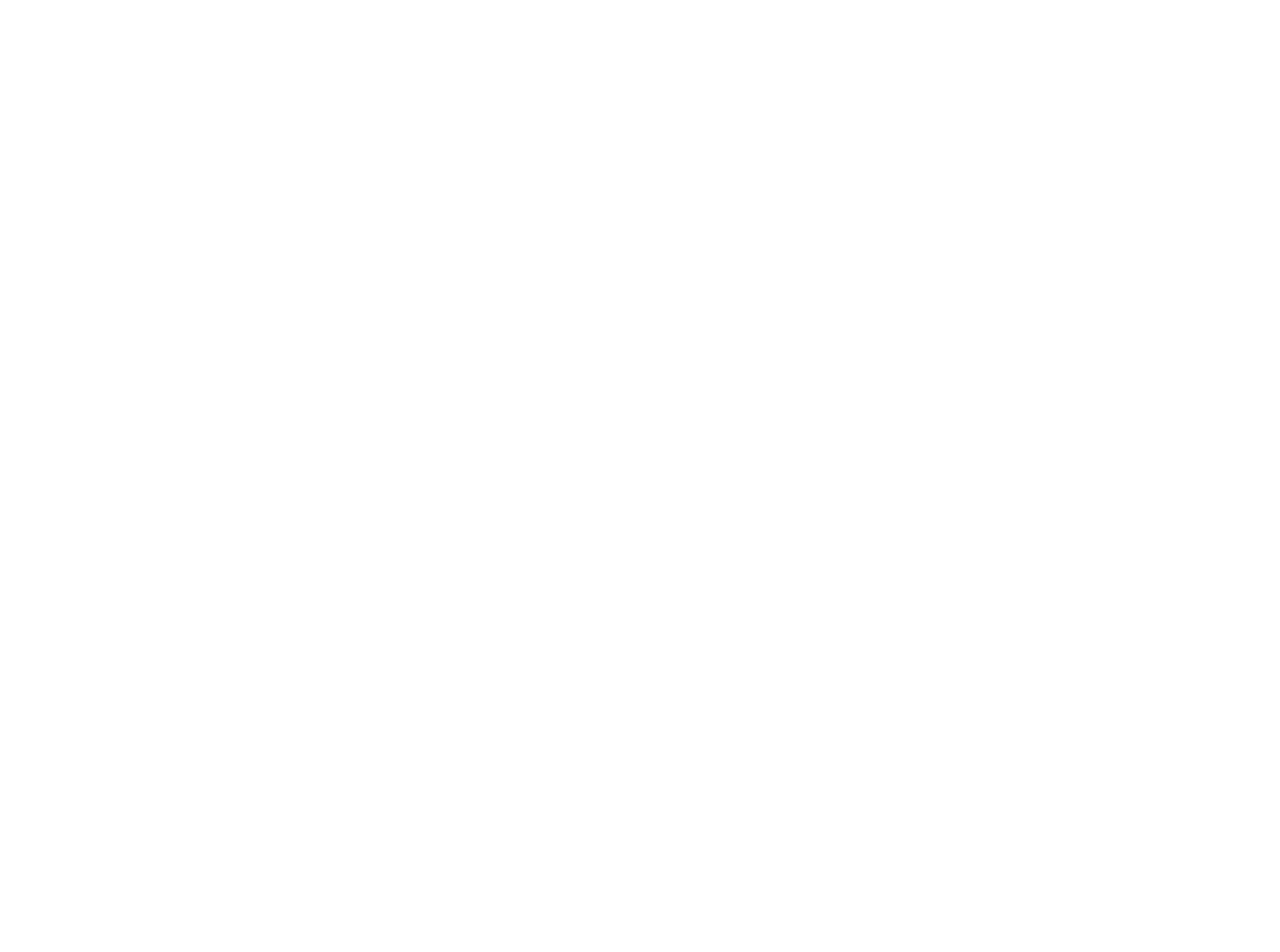
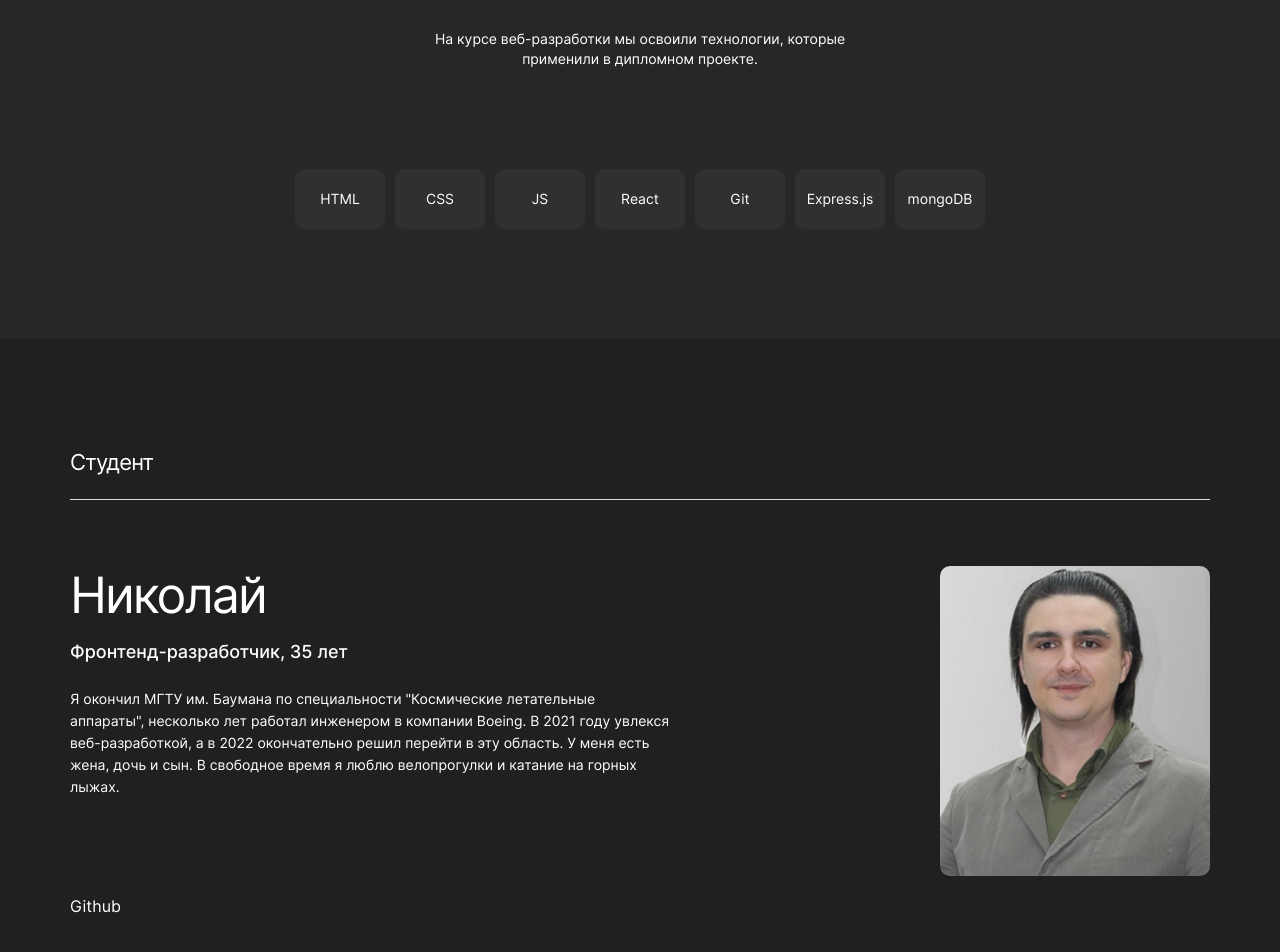
Before and after one commit to NikolayKrishtopa/movies-explorer-frontend, a React (Create React App) app: page / in a window 1280 px wide. Shown: the part 1576-2528 px from the top of the page. Before the commit the page ends 1277 px from the top, so only its background shows below. Built offline with nearby package versions, Linux system fonts and the light colour scheme.

Commit message:
feat/start about-me

```diff
--- a/src/commonStylles/commonStyles.scss
+++ b/src/commonStylles/commonStyles.scss
@@ -3,16 +3,15 @@
   padding: 110px 70px;
   display: flex;
   flex-direction: column;
-  justify-content: flex-start;
   @media (max-width: 800px) {
-    padding: 0 50px;
+    padding: 90px 50px;
   }
   @media (max-width: 500px) {
-    padding: 0 18px;
+    padding: 70px 18px;
   }
 }
 
-%section-title {
+%section-text-accent {
   margin: 0;
   padding: 0;
   font-size: 50px;
@@ -21,13 +20,16 @@
   letter-spacing: -0.04em;
 }
 
-%section-subtitle {
+%section-title {
   margin: 0;
   padding: 0;
+  width: 100%;
   font-size: 22px;
   font-weight: 400;
   line-height: 1.23;
   letter-spacing: -0.04em;
+  padding: 0 0 23px;
+  border-bottom: 1px solid #dadada;
 }
 
 %content-text {
@@ -35,10 +37,13 @@
   padding: 0;
   font-size: 14px;
   font-weight: 400;
-  line-height: 1.43;
   letter-spacing: 0em;
 }
 
 $content-bg-color_light: #272727;
 
 $content-bg-color_dark: #202020;
+
+$section-tile-bkg: #303030;
+
+$green-solid: #3ddc84;
--- /dev/null
+++ b/src/components/AboutMe/AboutMe.jsx
@@ -0,0 +1,33 @@
+import userPhoto from "../../images/photo.png";
+
+export default function AboutMe() {
+  return (
+    <section className="about-me">
+      <h2 className="about-me__heading">Студент</h2>
+      <div className="about-me__container">
+        <img
+          src={userPhoto}
+          alt="аватар студента."
+          className="about-me__photo"
+        />
+        <div className="about-me__info">
+          <p className="about-me__name">Николай</p>
+          <p className="about-me__brief">Фронтенд-разработчик, 35 лет</p>
+          <p className="about-me__description">
+            Я окончил МГТУ им. Баумана по специальности "Космические летательные
+            аппараты", несколько лет работал инженером в компании Boeing. В 2021
+            году увлекся веб-разработкой, а в 2022 окончательно решил перейти в
+            эту область. У меня есть жена, дочь и сын. В свободное время я люблю
+            велопрогулки и катание на горных лыжах.
+          </p>
+          <a
+            href="https://github.com/NikolayKrishtopa"
+            className="about-me___link"
+          >
+            Github
+          </a>
+        </div>
+      </div>
+    </section>
+  );
+}
--- /dev/null
+++ b/src/components/AboutMe/AboutMe.scss
@@ -0,0 +1,61 @@
+@import "../../commonStylles/commonStyles.scss";
+
+.about-me {
+  @extend %section;
+  background-color: $content-bg-color_dark;
+}
+.about-me__heading {
+  @extend %section-title;
+}
+.about-me__container {
+  margin: 0;
+  padding: 66px 0 0 0;
+  display: grid;
+  grid-template-columns: 1fr fit-content(400px);
+  gap: 49px;
+  grid-auto-flow: dense;
+  @media (max-width: 600px) {
+    grid-template-columns: 1fr;
+  }
+}
+.about-me__info {
+  margin: 0;
+  padding: 0;
+  display: flex;
+  flex-direction: column;
+  grid-column: 1;
+}
+.about-me__name {
+  @extend %section-text-accent;
+}
+.about-me__brief {
+  margin: 0;
+  padding: 18px 0 26px;
+  font-size: 18px;
+  font-weight: 500;
+  line-height: 1.11;
+  letter-spacing: 0px;
+}
+.about-me__description {
+  @extend %content-text;
+  line-height: 1.57;
+  margin-bottom: 99px;
+  max-width: 600px;
+}
+.about-me___link {
+  margin: 0;
+  padding: 0;
+  text-decoration: none;
+  color: #fff;
+}
+.about-me__photo {
+  border-radius: 10px;
+  grid-column: 2;
+  @media (max-width: 800px) {
+    width: 255px;
+  }
+  @media (max-width: 600px) {
+    width: 100%;
+    grid-column: unset;
+  }
+}
--- a/src/components/AboutProject/AboutProject.scss
+++ b/src/components/AboutProject/AboutProject.scss
@@ -4,9 +4,7 @@
   background-color: $content-bg-color_dark;
 }
 .about-project__heading {
-  @extend %section-subtitle;
-  padding: 0 0 23px;
-  border-bottom: 1px solid #dadada;
+  @extend %section-title;
 }
 .about-project__facts {
   margin: 0;
@@ -32,6 +30,7 @@
 }
 .about-project__fact-paragraph {
   @extend %content-text;
+  line-height: 1.43;
 }
 .about-project__time-line {
   margin: 0;
@@ -44,13 +43,15 @@
 }
 .about-project__time-line-term {
   @extend %content-text;
+  line-height: 1.21;
   padding: 9px 0;
   display: flex;
   justify-content: center;
   background: #303030;
 }
 .about-project__time-line-term_style_green {
-  background-color: #3ddc84;
+  background-color: $green-solid;
+  line-height: 1.21;
   color: #000;
 }
 .about-project__time-line-term-annotation {
--- a/src/components/App/App.js
+++ b/src/components/App/App.js
@@ -1,6 +1,8 @@
+import AboutMe from "../AboutMe/AboutMe";
 import AboutProject from "../AboutProject/AboutProject";
 import NavTab from "../NavTab/NavTab";
 import Promo from "../Promo/Promo";
+import Techs from "../Techs/Techs";
 import "./App.scss";
 
 function App() {
@@ -10,6 +12,8 @@ function App() {
         <Promo />
         <NavTab />
         <AboutProject />
+        <Techs />
+        <AboutMe />
       </div>
     </div>
   );
--- a/src/components/Promo/Promo.scss
+++ b/src/components/Promo/Promo.scss
@@ -15,7 +15,7 @@
 }
 
 .promo__title {
-  @extend %section-title;
+  @extend %section-text-accent;
   max-width: 730px;
   text-align: center;
 }
--- /dev/null
+++ b/src/components/Techs/Techs.jsx
@@ -0,0 +1,21 @@
+export default function Techs() {
+  return (
+    <section className="techs">
+      <h2 className="techs__heading">Технологии</h2>
+      <p className="techs__text-accent">7 технологий</p>
+      <p className="techs__text">
+        На курсе веб-разработки мы освоили технологии, которые применили в
+        дипломном проекте.
+      </p>
+      <div className="techs__techs-tiles">
+        <p className="techs__tech-tile">HTML</p>
+        <p className="techs__tech-tile">CSS</p>
+        <p className="techs__tech-tile">JS</p>
+        <p className="techs__tech-tile">React</p>
+        <p className="techs__tech-tile">Git</p>
+        <p className="techs__tech-tile">Express.js</p>
+        <p className="techs__tech-tile">mongoDB</p>
+      </div>
+    </section>
+  );
+}
--- /dev/null
+++ b/src/components/Techs/Techs.scss
@@ -0,0 +1,42 @@
+@import "../../commonStylles/commonStyles.scss";
+.techs {
+  @extend %section;
+  background-color: $content-bg-color_light;
+  align-items: center;
+}
+.techs__heading {
+  @extend %section-title;
+}
+.techs__text-accent {
+  margin-top: 90px;
+  @extend %section-text-accent;
+  text-align: center;
+}
+.techs__text {
+  @extend %content-text;
+  margin: 26px 0 100px;
+  line-height: 1.43;
+  text-align: center;
+  max-width: 460px;
+}
+.techs__techs-tiles {
+  margin: 0;
+  padding: 0;
+  display: flex;
+  align-items: center;
+  justify-content: center;
+  gap: 10px;
+}
+.techs__tech-tile {
+  @extend %content-text;
+  display: flex;
+  justify-content: center;
+  align-items: center;
+  line-height: 1.21;
+  margin: 0;
+  padding: 0;
+  background-color: $section-tile-bkg;
+  width: 90px;
+  height: 60px;
+  border-radius: 10px;
+}
--- a/src/index.scss
+++ b/src/index.scss
@@ -4,3 +4,5 @@
 @import url(./components/Promo/Promo.scss);
 @import url(./components/NavTab/NavTab.scss);
 @import url(./components/AboutProject/AboutProject.scss);
+@import url(./components/Techs/Techs.scss);
+@import url(./components/AboutMe/AboutMe.scss);
```
Also changed, not shown: src/images/photo.png (added).
